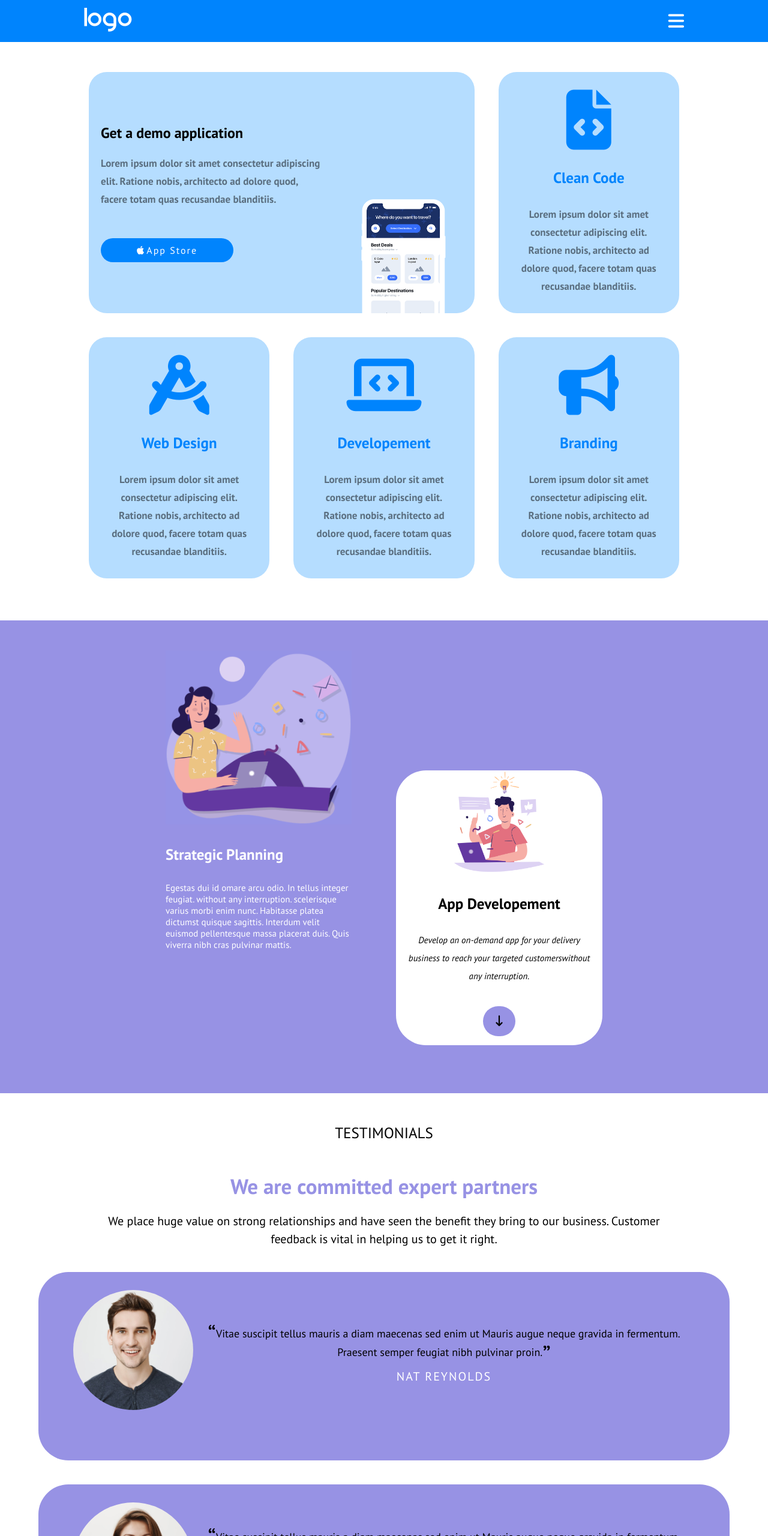
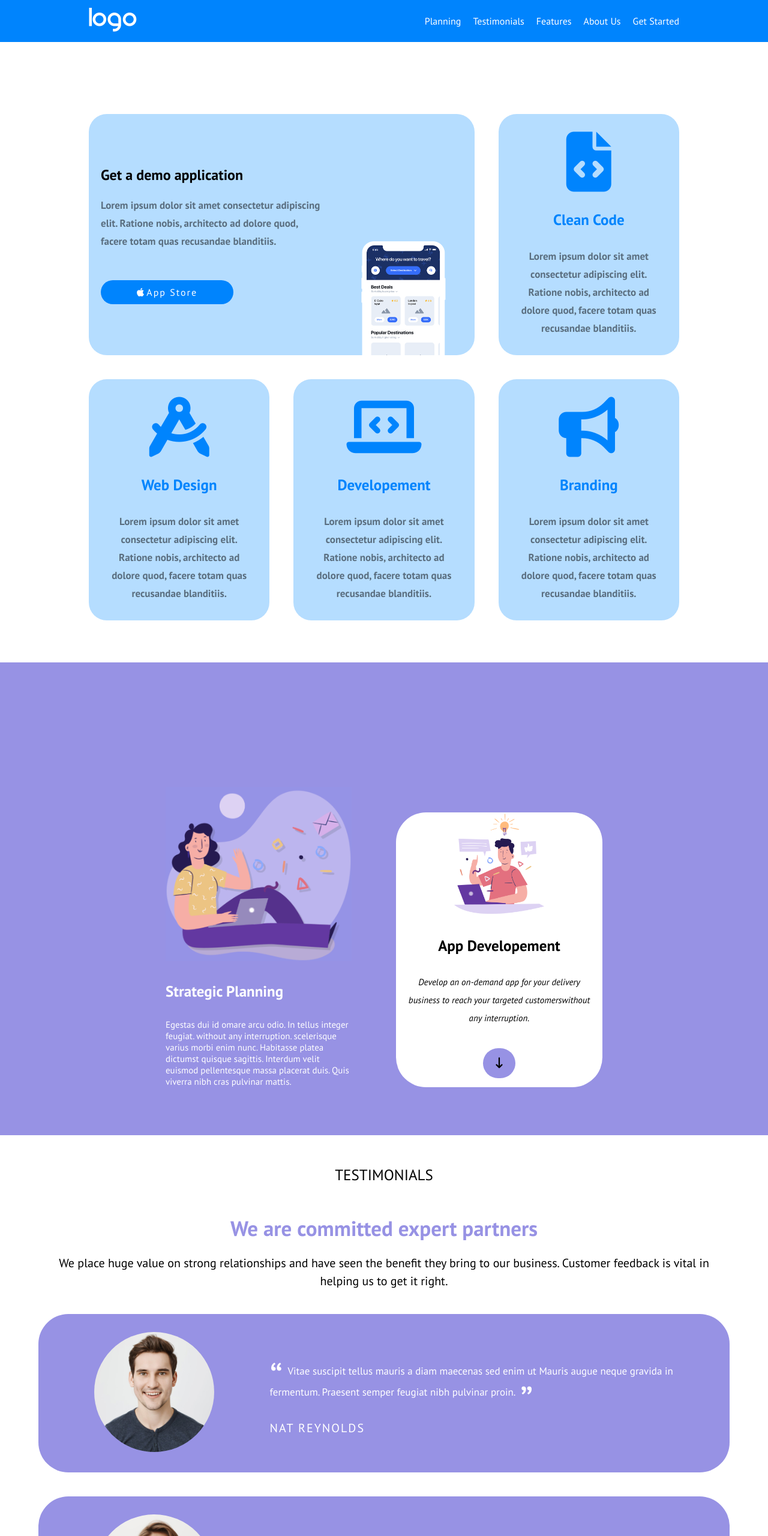
Before and after one commit to Gabrieleabu23/htmlcss-responsive-layout, a plain HTML site: page index.html in a window 1280 px wide. Shown: the top 2560 px of the page at 60% size. Drawn offline with Linux system fonts and the light colour scheme.

Commit message:
almost complete strategic planning

```diff
--- a/css/style.css
+++ b/css/style.css
@@ -12,6 +12,9 @@ a{
     display: inline-block;
     text-decoration: none;
     margin: 30px 0px;
+}
+nav a{
+    display: inline;
 }
 .underline{
     text-decoration: underline;
@@ -72,27 +75,29 @@ a{
 
 /* HEADER */
 header{
+    width: 100%;
     margin-bottom: 50px;
-    position: relative;
+    background-color: #0084fd;
+    height: 70px;
 }
 
 nav{
-    position: fixed;
-    top: 0;
-    background-color: #0084fd;
-    z-index: 500;
-    width: 100%;
     display: flex;
-    align-items: center;
-    height: 70px;
+    /* border: 1px solid red; */
+    height: 100%;
 }
 
 nav > ul{
-    width: 100%;
+    width:100%;
     display: flex;
     justify-content: space-between;
     align-items: center;
 }
+nav li,
+a{
+    color: white;
+}
+
 
 #menu_destkop{
     display: none;
@@ -173,15 +178,25 @@ h4{
 .light{
     font-weight: lighter;
 }
-.virgolette{
-    font-size: 40px;
-    padding-top: 20px;
-    vertical-align: middle;
+.virgolette {
+    font-size:19px;
+    line-height: 33px;
+    margin-bottom: 30px;
 }
-#virgolette_div p{
-    padding: 10px 0px;
-    font-size: 22px;
-    line-height: 30px;
+.virgolette:before {
+    content: "\201C";
+    position: relative;
+    top: 30px;
+    padding-right:4px;
+    font-size: 4rem;
+}
+.virgolette:after {
+    content: "\201D";
+    line-height: 1px;
+    font-size: 4rem;
+    position: relative;
+    top: 30px;
+    padding-left:4px;
 }
 .radius_img img{
     margin-top: 40px;
@@ -284,12 +299,13 @@ footer a{
 */
 
 @media all and (min-width:768px){
-    nav{
-        padding: 0px 10px;
+    #demo .container,
+    #benefits .container,
+    nav.container{
+        max-width: 90%;
     }
-    #demo .container,
-    #benefits .container{
-        max-width: 90%;
+    nav.container{
+        padding: 0px 20px;
     }
     #big_col .content{
         width: 100%;
@@ -328,9 +344,13 @@ footer a{
     .strategic_planning p.white_text{
         font-size: 15px;
     }
+    .purple_col{
+        padding: 0;
+    }
     .purple_col .content{
         display: flex;
         align-items: center;
+        margin: 0 20px;
         padding: 30px 0px;
         width: 90%;
     }
@@ -341,8 +361,19 @@ footer a{
         padding: 0px 0px 20px 40px;
         text-align: left;
     } */
-    #virgolette_div p{
-        font-size: 18px;
+
+    .testimonials .content{
+        width: 100%;
+    }
+    .virgolette {
+        font-size: 17px ;
+    }
+    .testimonials .text{
+        width: 70%;
+        padding-right:40px ;
+    }
+    .testimonials .image{
+        width: 30%;
     }
     .text .lett_space{
         letter-spacing: 2px;
@@ -366,15 +397,23 @@ footer a{
 }
 @media all and (min-width:1200px){
     #demo .container,
-    #benefits .container{
+    #benefits .container,
+    nav.container{
         max-width: 80%;
     }
     .strategic_planning .container{
         max-width: 60%;
     }
-    nav > ul{
-        margin: 0px 130px;
+    #hamburger_menu{
+        display: none;
     }
+    #menu_destkop{
+        display: flex;
+    }
+    #menu_destkop ul{
+        display: flex;
+        gap: 20px;
+     }
     #big_col .content{
         width: 100%;
         height: 100%;
@@ -389,6 +428,7 @@ footer a{
     }
     .strategic_planning .row{
         display: flex;
+        align-items: flex-end;
 
     }
     .strategic_planning .col{
@@ -398,7 +438,6 @@ footer a{
     .strategic_planning .content{
         display: flex;
         flex-direction: column;
-        justify-self: stretch;
         height: 100%;
         margin: 0;
     }
--- a/index.html
+++ b/index.html
@@ -20,7 +20,7 @@
 
 <body>
     <header>
-        <nav>
+        <nav class="container">
             <ul>
                 <li><img src="img/logo.png" alt=""></li>
                 <li id="hamburger_menu"><i class="fa-solid fa-bars"></i></li>
@@ -49,7 +49,8 @@
                                         ad
                                         dolore quod, facere totam quas recusandae blanditiis.</p>
                                     <span class="button radius_col blue_button "><a href="#"><i
-                                                class="fa-brands fa-apple white_text"></i> <span class="lett_space white_text">App
+                                                class="fa-brands fa-apple white_text"></i> <span
+                                                class="lett_space white_text">App
                                                 Store</span></a></span>
                                 </div>
                                 <div class="image">
@@ -160,14 +161,12 @@
                                 <div class="image radius_img">
                                     <img src="img/testimonial1.jpg" alt="">
                                 </div>
-                                <div class="text">
-                                    <div id="virgolette_div">
-                                        <p>
-                                            <span class="virgolette">&#8220;</span>Vitae suscipit tellus mauris a diam
-                                            maecenas sed enim ut Mauris augue neque gravida in fermentum. Praesent
-                                            semper feugiat nibh pulvinar proin.<span class="virgolette">&#8221;</span>
-                                        </p>
-                                    </div>
+                                <div class="text left">
+                                    <p class="virgolette white_text">
+                                        Vitae suscipit tellus mauris a diam
+                                        maecenas sed enim ut Mauris augue neque gravida in fermentum. Praesent
+                                        semper feugiat nibh pulvinar proin.
+                                    </p>
                                     <h4 class="white_text light lett_space">NAT REYNOLDS</h4>
                                 </div>
                             </div>
@@ -179,15 +178,11 @@
                                 <div class="image radius_img">
                                     <img src="img/testimonial2.jpg" alt="">
                                 </div>
-                                <div class="text">
-                                    <div id="virgolette_div">
-                                        <p>
-                                            <span class="virgolette">&#8220;</span>Vitae suscipit tellus mauris a diam
-                                            maecenas sed enim ut Mauris augue neque gravida in fermentum. Praesent
-                                            semper<br>feugiat nibh pulvinar proin.<span
-                                                class="virgolette">&#8221;</span>
-                                        </p>
-                                    </div>
+                                <div class="text left">
+
+                                    <p class="virgolette white_text">Pharetra vel turpis nunc eget lorem.
+                                        Quisque id diam vel quam elementum pulvinar etiam! Urna porttitor rhoncus dolor
+                                        purus non enim praesent elementum.</p>
                                     <h4 class="white_text light lett_space">CELIA ALMEDA</h4>
                                 </div>
                             </div>
@@ -199,15 +194,12 @@
                                 <div class="image radius_img">
                                     <img src="img/testimonial3.jpg" alt="">
                                 </div>
-                                <div class="text">
-                                    <div id="virgolette_div">
-                                        <p>
-                                            <span class="virgolette">&#8220;</span>Vitae suscipit tellus mauris a diam
-                                            maecenas sed enim ut Mauris augue neque gravida in fermentum. Praesent
-                                            semper<br>feugiat nibh pulvinar proin.<span
-                                                class="virgolette">&#8221;</span>
+                                <div class="text left">
+                                        <p class="virgolette white_text">
+                                            Mauris augue neque gravida in fermentum. Praesent
+                                            semper feugiat nibh sed pulvinar proin. Nibh nisl
+                                            condimentum id venenatis a condimentum.
                                         </p>
-                                    </div>
                                     <h4 class="white_text light lett_space">BOB ROBERTS</h4>
                                 </div>
                             </div>
@@ -379,7 +371,8 @@
             <p>Lorem ipsum dolor sit, amet consectetur adipisicing elit. Perferendis, culpa dolorem saepe odit illo
                 neque quis vel quam, provident autem quas, nisi facere esse aliquid aspernatur repellat error nulla
                 consequatur.</p>
-            <p> <a href="#" class="purple_text underline">Lorem ipsum</a> dolor sit, amet consectetur adipisicing elit. Perferendis, provident autem <a href="#" class="purple_text underline">Boolean careers</a></p>
+            <p> <a href="#" class="purple_text underline">Lorem ipsum</a> dolor sit, amet consectetur adipisicing elit.
+                Perferendis, provident autem <a href="#" class="purple_text underline">Boolean careers</a></p>
         </div>
     </footer>
 </body>
```
